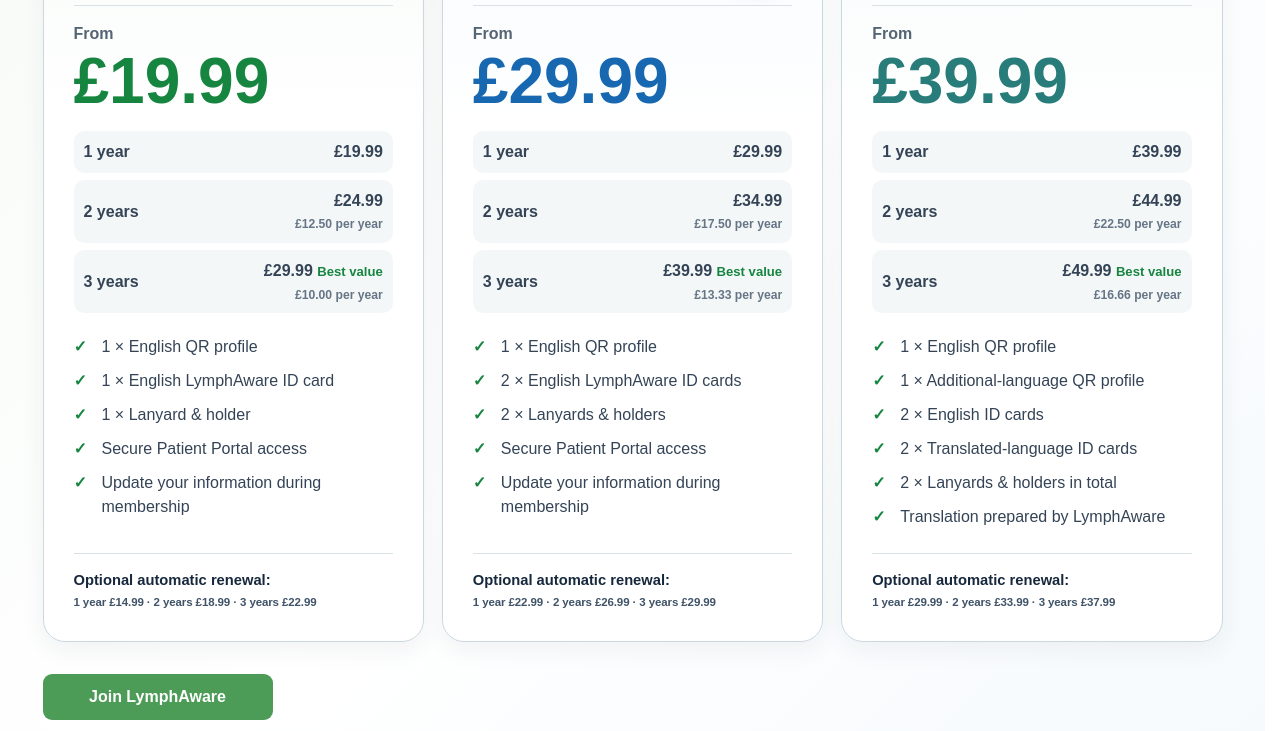
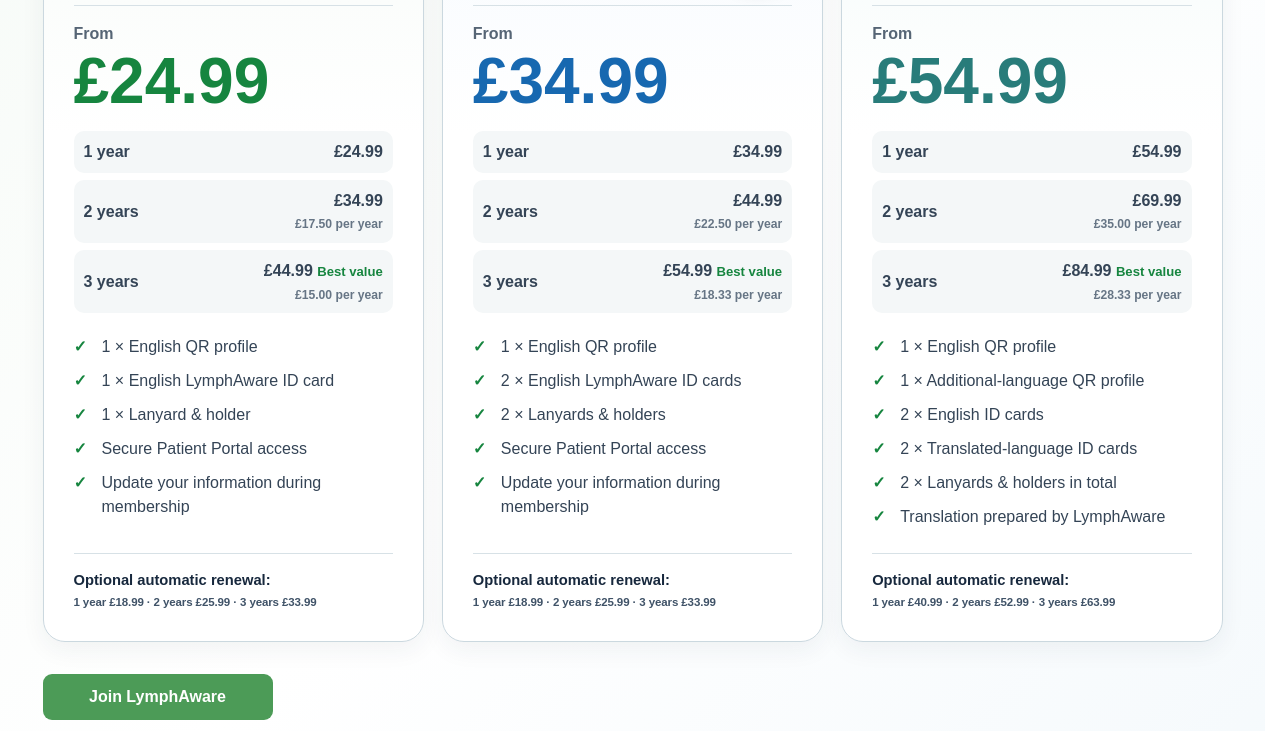
Before and after one commit to Mushy1964/LymphAware, a website: page index.html in a window 1280 px wide. Shown: the part 4179-4910 px from the top of the page. Drawn offline with nearby package versions, Linux system fonts and the light colour scheme.

Commit message:
Update membership pricing (index.html)

```diff
--- a/index.html
+++ b/index.html
@@ -1036,11 +1036,11 @@
         <article class="home-membership-price-card home-membership-package-standard">
           <p class="home-membership-package-badge">LymphAware Standard</p>
           <p class="home-membership-package-summary">The essential LymphAware package.</p>
-          <p class="home-membership-price"><span class="home-membership-price-from">From</span>£19.99</p>
+          <p class="home-membership-price"><span class="home-membership-price-from">From</span>£24.99</p>
           <ul class="home-membership-term-options" aria-label="LymphAware Standard prices">
-            <li><span>1 year</span><span class="home-membership-term-price"><span>£19.99</span></span></li>
-            <li><span>2 years</span><span class="home-membership-term-price"><span>£24.99</span><span class="home-membership-annual">£12.50 per year</span></span></li>
-            <li><span>3 years</span><span class="home-membership-term-price"><span>£29.99 <span class="home-membership-best-value">Best value</span></span><span class="home-membership-annual">£10.00 per year</span></span></li>
+            <li><span>1 year</span><span class="home-membership-term-price"><span>£24.99</span></span></li>
+            <li><span>2 years</span><span class="home-membership-term-price"><span>£34.99</span><span class="home-membership-annual">£17.50 per year</span></span></li>
+            <li><span>3 years</span><span class="home-membership-term-price"><span>£44.99 <span class="home-membership-best-value">Best value</span></span><span class="home-membership-annual">£15.00 per year</span></span></li>
           </ul>
           <ul class="home-membership-benefits">
             <li>1 × English QR profile</li>
@@ -1049,18 +1049,18 @@
             <li>Secure Patient Portal access</li>
             <li>Update your information during membership</li>
           </ul>
-          <p class="home-membership-renewal-price"><strong>Optional automatic renewal:</strong><span class="home-membership-renewal-values">1 year £14.99 · 2 years £18.99 · 3 years £22.99</span></p>
+          <p class="home-membership-renewal-price"><strong>Optional automatic renewal:</strong><span class="home-membership-renewal-values">1 year £18.99 · 2 years £25.99 · 3 years £33.99</span></p>
         </article>
 
         <article class="home-membership-price-card home-membership-package-plus">
           <img class="home-membership-recommended" src="/assets/brand/LymphAware_Recommended_Badge.png" alt="Recommended">
           <p class="home-membership-package-badge">LymphAware Plus</p>
           <p class="home-membership-package-summary">Extra flexibility for everyday use.</p>
-          <p class="home-membership-price"><span class="home-membership-price-from">From</span>£29.99</p>
+          <p class="home-membership-price"><span class="home-membership-price-from">From</span>£34.99</p>
           <ul class="home-membership-term-options" aria-label="LymphAware Plus prices">
-            <li><span>1 year</span><span class="home-membership-term-price"><span>£29.99</span></span></li>
-            <li><span>2 years</span><span class="home-membership-term-price"><span>£34.99</span><span class="home-membership-annual">£17.50 per year</span></span></li>
-            <li><span>3 years</span><span class="home-membership-term-price"><span>£39.99 <span class="home-membership-best-value">Best value</span></span><span class="home-membership-annual">£13.33 per year</span></span></li>
+            <li><span>1 year</span><span class="home-membership-term-price"><span>£34.99</span></span></li>
+            <li><span>2 years</span><span class="home-membership-term-price"><span>£44.99</span><span class="home-membership-annual">£22.50 per year</span></span></li>
+            <li><span>3 years</span><span class="home-membership-term-price"><span>£54.99 <span class="home-membership-best-value">Best value</span></span><span class="home-membership-annual">£18.33 per year</span></span></li>
           </ul>
           <ul class="home-membership-benefits">
             <li>1 × English QR profile</li>
@@ -1069,17 +1069,17 @@
             <li>Secure Patient Portal access</li>
             <li>Update your information during membership</li>
           </ul>
-          <p class="home-membership-renewal-price"><strong>Optional automatic renewal:</strong><span class="home-membership-renewal-values">1 year £22.99 · 2 years £26.99 · 3 years £29.99</span></p>
+          <p class="home-membership-renewal-price"><strong>Optional automatic renewal:</strong><span class="home-membership-renewal-values">1 year £18.99 · 2 years £25.99 · 3 years £33.99</span></p>
         </article>
 
         <article class="home-membership-price-card home-membership-package-multilingual">
           <p class="home-membership-package-badge">LymphAware Multilingual</p>
           <p class="home-membership-package-summary">For people who use LymphAware in more than one language setting.</p>
-          <p class="home-membership-price"><span class="home-membership-price-from">From</span>£39.99</p>
+          <p class="home-membership-price"><span class="home-membership-price-from">From</span>£54.99</p>
           <ul class="home-membership-term-options" aria-label="LymphAware Multilingual prices">
-            <li><span>1 year</span><span class="home-membership-term-price"><span>£39.99</span></span></li>
-            <li><span>2 years</span><span class="home-membership-term-price"><span>£44.99</span><span class="home-membership-annual">£22.50 per year</span></span></li>
-            <li><span>3 years</span><span class="home-membership-term-price"><span>£49.99 <span class="home-membership-best-value">Best value</span></span><span class="home-membership-annual">£16.66 per year</span></span></li>
+            <li><span>1 year</span><span class="home-membership-term-price"><span>£54.99</span></span></li>
+            <li><span>2 years</span><span class="home-membership-term-price"><span>£69.99</span><span class="home-membership-annual">£35.00 per year</span></span></li>
+            <li><span>3 years</span><span class="home-membership-term-price"><span>£84.99 <span class="home-membership-best-value">Best value</span></span><span class="home-membership-annual">£28.33 per year</span></span></li>
           </ul>
           <ul class="home-membership-benefits">
             <li>1 × English QR profile</li>
@@ -1089,7 +1089,7 @@
             <li>2 × Lanyards &amp; holders in total</li>
             <li>Translation prepared by LymphAware</li>
           </ul>
-          <p class="home-membership-renewal-price"><strong>Optional automatic renewal:</strong><span class="home-membership-renewal-values">1 year £29.99 · 2 years £33.99 · 3 years £37.99</span></p>
+          <p class="home-membership-renewal-price"><strong>Optional automatic renewal:</strong><span class="home-membership-renewal-values">1 year £40.99 · 2 years £52.99 · 3 years £63.99</span></p>
         </article>
       </div>
 
```
